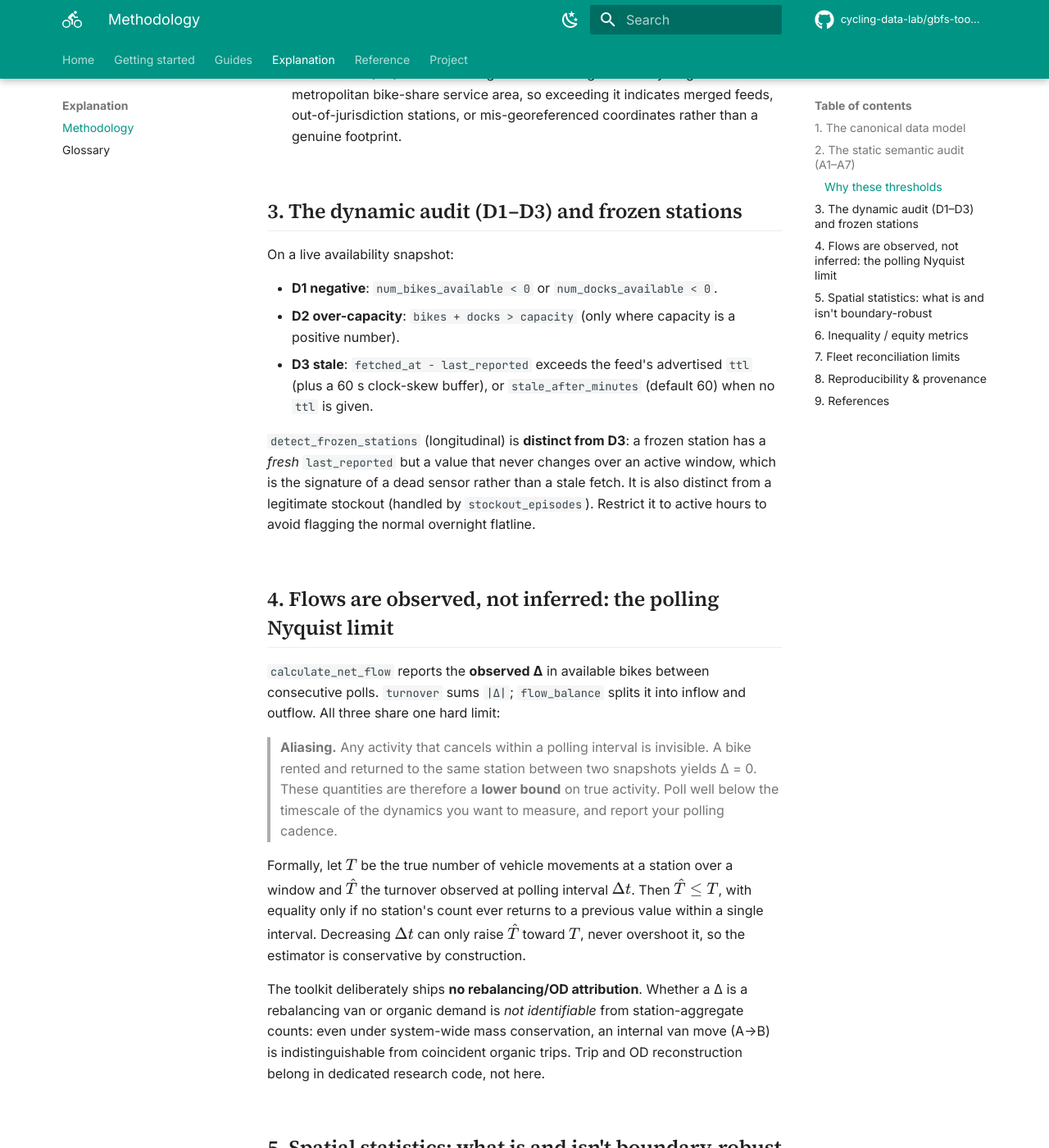
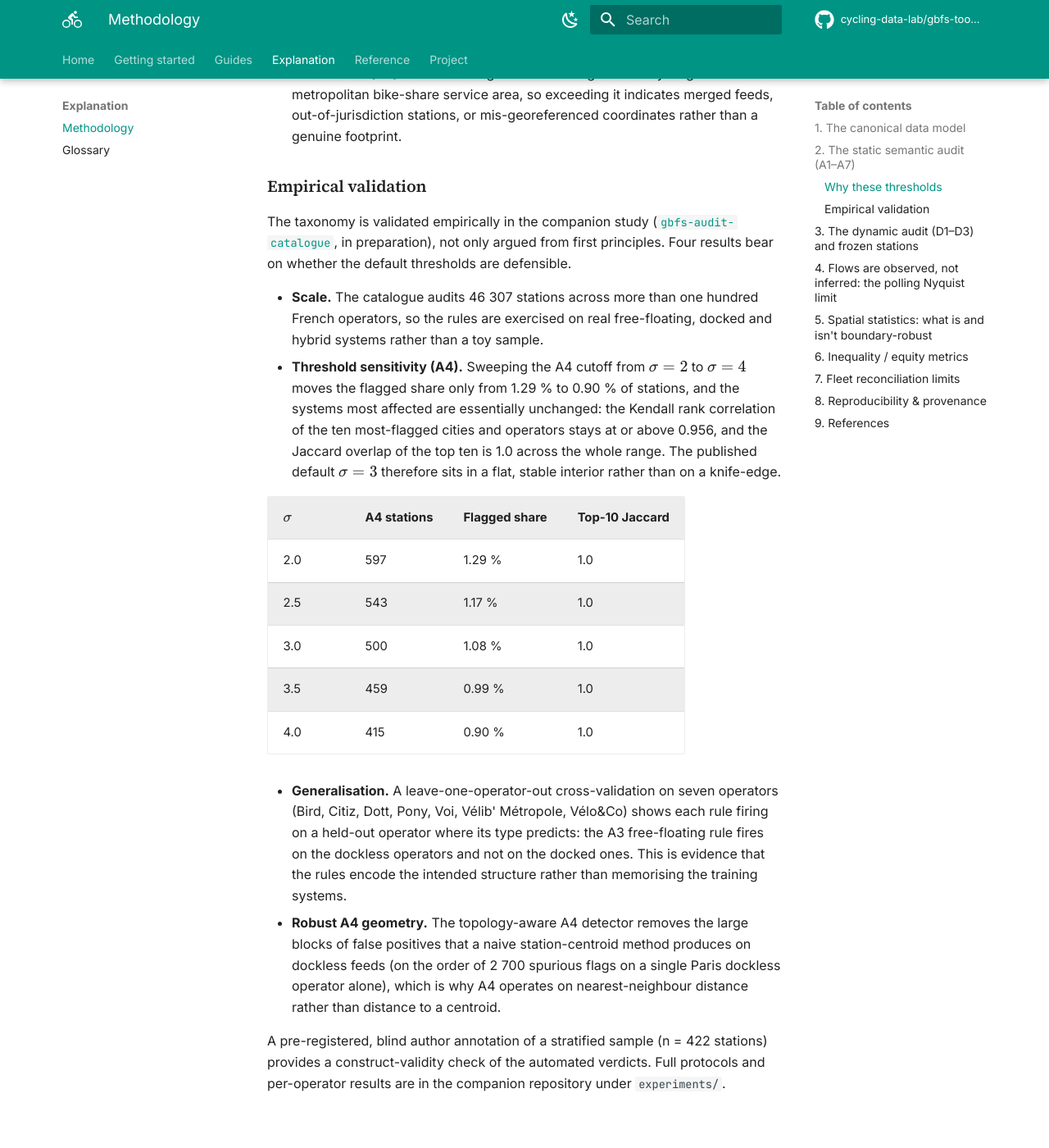
Before and after one commit to cycling-data-lab/gbfs-toolkit, an MkDocs documentation site: the page built from docs/methodology.md, in a window 1280 px wide and 1400 px high, scrolled down 2940 px. Shown: the whole window at 82% size. Built offline with MkDocs 1.6.1 and Material for MkDocs 9.7.7, drawn with Linux system fonts in a browser that asks for light colours; comment, search, counter and statistics services are not loaded.

Commit message:
docs: empirical validation section in methodology
Add an Empirical validation subsection summarising the companion study
(gbfs-audit-catalogue): the 46 307-station catalogue scale, the A4
threshold-sensitivity sweep (flagged share 1.29% to 0.90% as sigma goes
2 to 4, with top-10 Jaccard 1.0 and Kendall tau >= 0.956, so the default
sigma = 3 is in a stable interior), leave-one-operator-out cross-validation
on seven operators, the topology-aware A4 false-positive removal, and the
pre-registered blind human annotation (n = 422). Figures are taken from the
companion experiments, not fabricated.

```diff
--- a/METHODOLOGY.md
+++ b/METHODOLOGY.md
@@ -76,6 +76,43 @@ objection.
 - **50 000 km² (A5).** This bounding-box area is larger than any single metropolitan bike-share
   service area, so exceeding it indicates merged feeds, out-of-jurisdiction stations, or
   mis-georeferenced coordinates rather than a genuine footprint.
+
+### Empirical validation
+
+The taxonomy is validated empirically in the companion study
+([`gbfs-audit-catalogue`](https://github.com/cycling-data-lab/gbfs-audit-catalogue), in
+preparation), not only argued from first principles. Four results bear on whether the default
+thresholds are defensible.
+
+- **Scale.** The catalogue audits 46 307 stations across more than one hundred French operators, so
+  the rules are exercised on real free-floating, docked and hybrid systems rather than a toy sample.
+- **Threshold sensitivity (A4).** Sweeping the A4 cutoff from $\sigma = 2$ to $\sigma = 4$ moves the
+  flagged share only from 1.29 % to 0.90 % of stations, and the systems most affected are essentially
+  unchanged: the Kendall rank correlation of the ten most-flagged cities and operators stays at or
+  above 0.956, and the Jaccard overlap of the top ten is 1.0 across the whole range. The published
+  default $\sigma = 3$ therefore sits in a flat, stable interior rather than on a knife-edge.
+
+  | $\sigma$ | A4 stations | Flagged share | Top-10 Jaccard |
+  |------|------|------|------|
+  | 2.0 | 597 | 1.29 % | 1.0 |
+  | 2.5 | 543 | 1.17 % | 1.0 |
+  | 3.0 | 500 | 1.08 % | 1.0 |
+  | 3.5 | 459 | 0.99 % | 1.0 |
+  | 4.0 | 415 | 0.90 % | 1.0 |
+
+- **Generalisation.** A leave-one-operator-out cross-validation on seven operators (Bird, Citiz,
+  Dott, Pony, Voi, Vélib' Métropole, Vélo&Co) shows each rule firing on a held-out operator where
+  its type predicts: the A3 free-floating rule fires on the dockless operators and not on the docked
+  ones. This is evidence that the rules encode the intended structure rather than memorising the
+  training systems.
+- **Robust A4 geometry.** The topology-aware A4 detector removes the large blocks of false positives
+  that a naive station-centroid method produces on dockless feeds (on the order of 2 700 spurious
+  flags on a single Paris dockless operator alone), which is why A4 operates on nearest-neighbour
+  distance rather than distance to a centroid.
+
+A pre-registered, blind author annotation of a stratified sample (n = 422 stations) provides a
+construct-validity check of the automated verdicts. Full protocols and per-operator results are in
+the companion repository under `experiments/`.
 
 ## 3. The dynamic audit (D1–D3) and frozen stations
 
```
